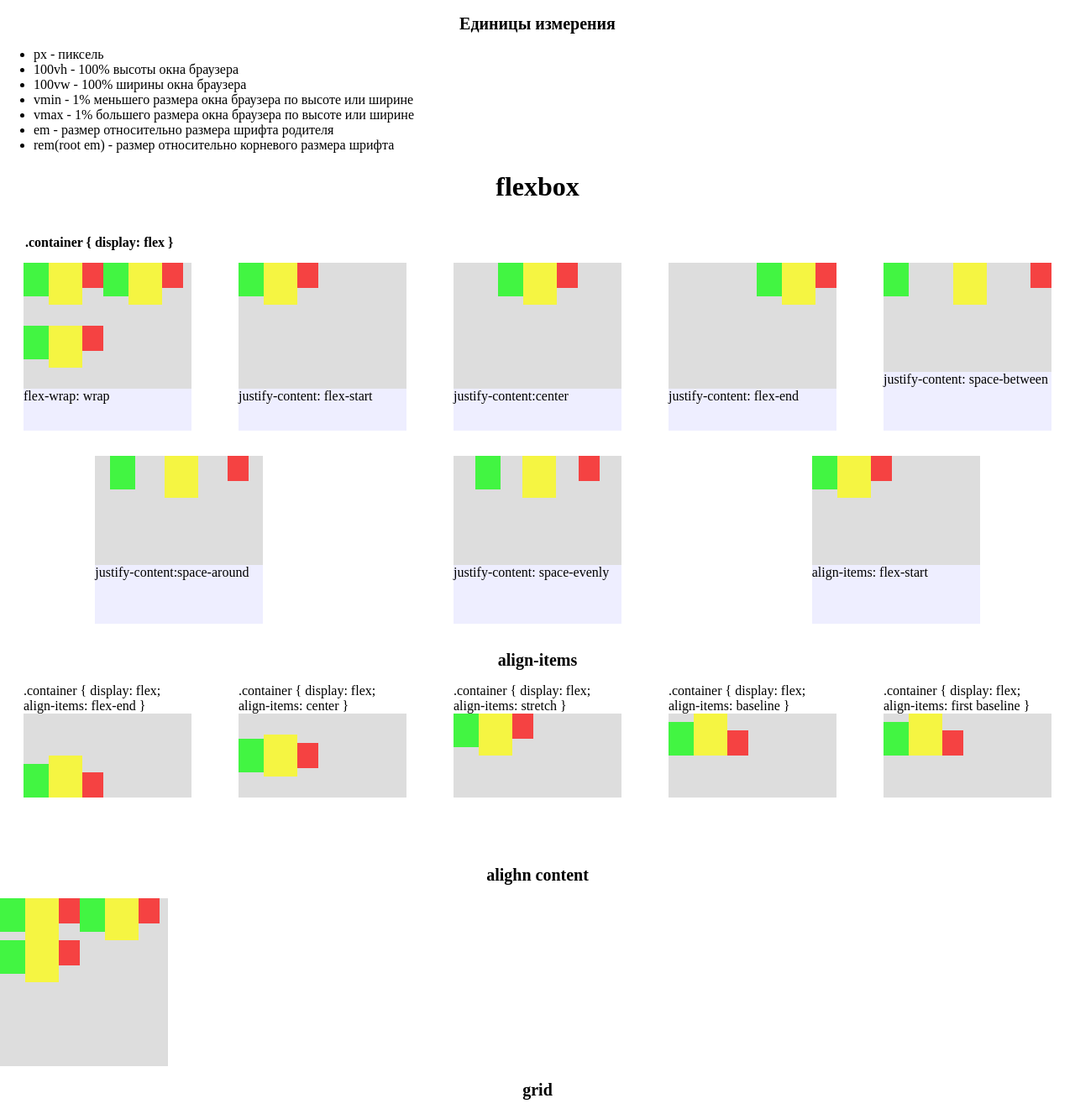
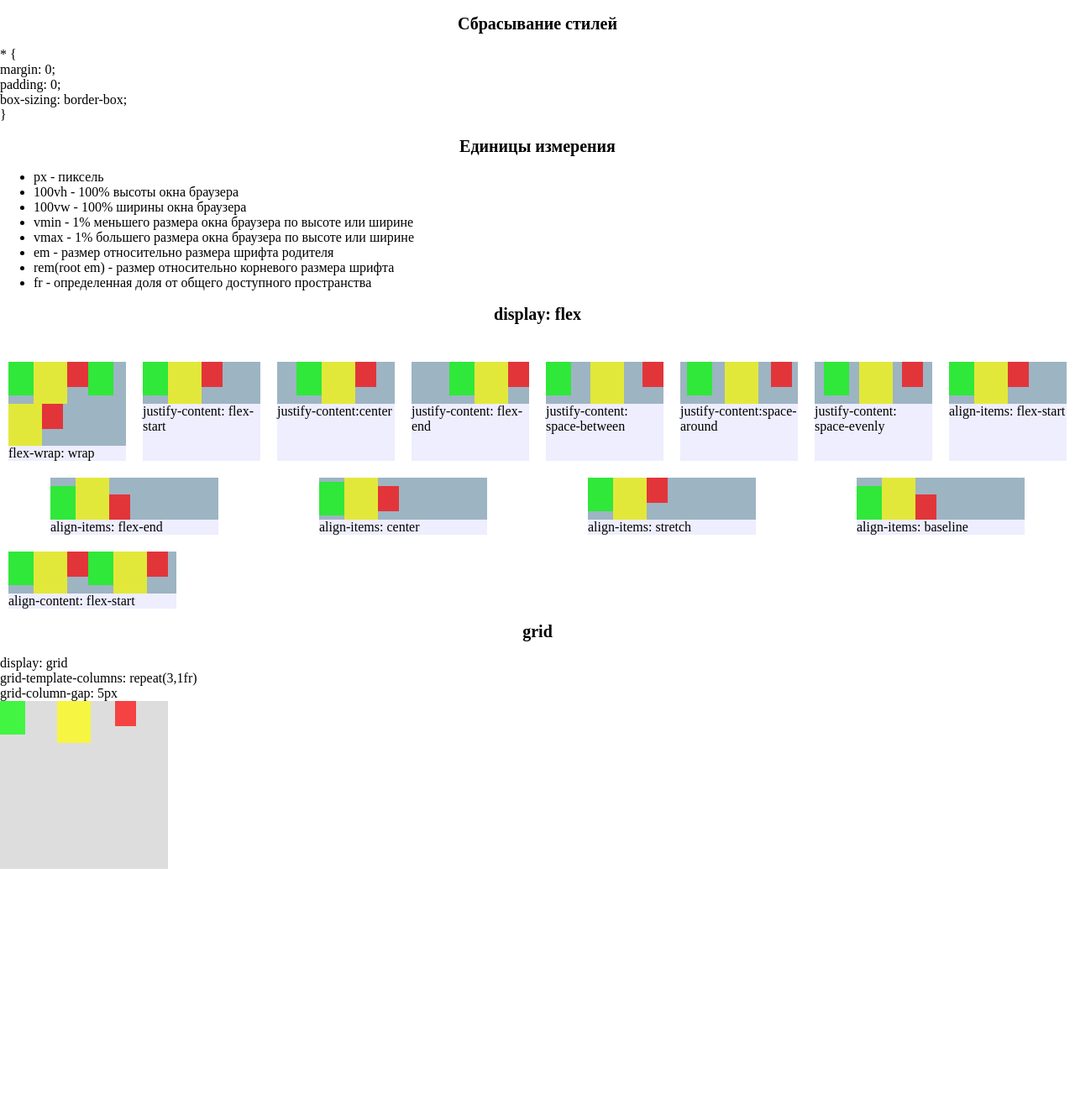
Before and after one commit to k34r/MySite, a PHP site: page /cssabaut in a window 1280 px wide. Shown: the part 60-1387 px from the top of the page at 84% size. After the commit the page ends 1095 px from the top, so only its background shows below. Run offline with PHP 8.4, Linux system fonts and the light colour scheme.

Commit message:
modified

```diff
--- a/Pages/abaut_css.php
+++ b/Pages/abaut_css.php
@@ -14,12 +14,19 @@ require_once 'PageComponents/header.html';
  		h2{font-size: 20px; text-align: center}
  		p{margin: 0}
  		b{margin: 30px}
- 		.container1{width: 200px; height: 200px; background-color: #eef; margin: 15px 15px}
-		.item1{width:30px; height: 40px; background-color: lime; opacity: 0.7}
+ 		.container1{width: 200px;  background-color: #eef; margin: 10px 10px; position: relative;}
+ 		.container2{background-color: #9db4c3;}
+ 		.item1{width:30px; height: 40px; background-color: lime; opacity: 0.7}
 		.item2{width:40px; height: 50px; background-color: yellow; opacity: 0.7}
 		.item3{width:25px; height: 30px; background-color: red; opacity: 0.7;}
 
 </style>
+<h2>Сбрасывание стилей</h2>
+* {<br>
+  margin: 0;<br>
+  padding: 0;<br>
+  box-sizing: border-box;<br>
+}
 <h2>Единицы измерения</h2>
 <ul>
 	<li>px - пиксель</li>
@@ -29,155 +36,138 @@ require_once 'PageComponents/header.html';
 	<li>vmax - 1% большего размера окна браузера по высоте или ширине</li>
 	<li>em - размер относительно размера шрифта родителя</li>
 	<li>rem(root em) - размер относительно корневого размера шрифта</li>
+	<li>fr - определенная доля от общего доступного пространства</li>
 </ul>
 
 
 
-<h1>flexbox</h1><br>
+<h2>display: flex</h2><br>
 
-<b>.container { display: flex }</b>
-
-<div style="display: flex; flex-wrap: wrap; justify-content: space-around">
+<div style=" display: flex;  justify-content: space-around">
 
 	<div class="container1">
-		<div style="width: 200px; height: 150px; background-color: #ddd;   display: flex; flex-wrap: wrap; ">
+		<div class="container2" style="display: flex; flex-wrap: wrap; ">
 			<p class="item1"></p>
 			<p class="item2"></p>
 			<p class="item3"></p>
 			<p class="item1"></p>
 			<p class="item2"></p>
 			<p class="item3"></p>
+		</div >
+		<p class="text">flex-wrap: wrap</p>
+	</div>
+
+	<div class="container1">
+	<div class="container2" style="display: flex; justify-content:flex-start;">
+		<p class="item1"></p>
+		<p class="item2"></p>
+		<p class="item3"></p>
+		</div>
+		<p class="text">justify-content: flex-start</p>
+	</div>
+
+	<div class="container1">
+		<div  class="container2" style=" display: flex; justify-content:center">
 			<p class="item1"></p>
 			<p class="item2"></p>
 			<p class="item3"></p>
 		</div>
-			flex-wrap: wrap
+		<p class="text">justify-content:center</p>
 	</div>
 
 	<div class="container1">
-	<div style="display: flex; justify-content:flex-start; width: 200px; height: 150px; background-color: #ddd">
+		<div class="container2" style=" display: flex; justify-content:flex-end">
+			<p class="item1"></p>
+			<p class="item2"></p>
+			<p class="item3"></p>
+		</div>
+		<p class="text">justify-content: flex-end</p>
+	</div>
+
+	<div class="container1">
+		<div class="container2" style=" display: flex; justify-content:space-between">
+			<p class="item1"></p>
+			<p class="item2"></p>
+			<p class="item3"></p>
+		</div>
+	<p class="text">justify-content: space-between</p>
+	</div>
+
+	<div class="container1">
+		<div class="container2" style=" display: flex; justify-content:space-around">
+			<p class="item1"></p>
+			<p class="item2"></p>
+			<p class="item3"></p>
+		</div>
+		<p class="text">justify-content:space-around</p>
+	</div>
+
+	<div class="container1">
+		<div class="container2" style=" display: flex; justify-content:space-evenly">
+			<p class="item1"></p>
+			<p class="item2"></p>
+			<p class="item3"></p>
+		</div>
+		<p class="text">justify-content: space-evenly</p>
+	</div>
+
+	<div class="container1">
+		<div class="container2" style=" display: flex; align-items: flex-start">
 		<p class="item1"></p>
 		<p class="item2"></p>
 		<p class="item3"></p>
 		</div>
-		justify-content: flex-start
+		<p class="text">align-items: flex-start</p>
 	</div>
 
+</div>
+
+
+
+<div style="display: flex; justify-content: space-around">
+
 	<div class="container1">
-		<div style="width: 200px; height: 150px; background-color: #ddd; display: flex; justify-content:center">
+		<div class="container2" style="display: flex; align-items: flex-end">
 			<p class="item1"></p>
 			<p class="item2"></p>
 			<p class="item3"></p>
 		</div>
-		justify-content:center
+		align-items: flex-end
 	</div>
 
 	<div class="container1">
-		<div style="width: 200px; height: 150px; background-color: #ddd; display: flex; justify-content:flex-end">
+		<div class="container2" style=" display: flex; align-items: center">
 			<p class="item1"></p>
 			<p class="item2"></p>
 			<p class="item3"></p>
 		</div>
-		justify-content: flex-end
+		align-items: center
 	</div>
 
 	<div class="container1">
-		<div style="width: 200px; height: 130px; background-color: #ddd; display: flex; justify-content:space-between">
+  	<div class="container2" style=" display: flex; align-items: stretch">
 			<p class="item1"></p>
 			<p class="item2"></p>
 			<p class="item3"></p>
 		</div>
-	justify-content: space-between
+		align-items: stretch
 	</div>
 
 	<div class="container1">
-		<div style="width: 200px; height: 130px; background-color: #ddd; display: flex; justify-content:space-around">
+  	<div class="container2" style=" display: flex; align-items: baseline">
 			<p class="item1"></p>
 			<p class="item2"></p>
 			<p class="item3"></p>
 		</div>
-		justify-content:space-around
-	</div>
-
-	<div class="container1">
-		<div style="width: 200px; height: 130px; background-color: #ddd; display: flex; justify-content:space-evenly">
-			<p class="item1"></p>
-			<p class="item2"></p>
-			<p class="item3"></p>
-		</div>
-		justify-content: space-evenly
-	</div>
-
-	<div class="container1">
-		<div style="width: 200px; height: 130px; background-color: #ddd; display: flex; align-items: flex-start">
-		<p class="item1"></p>
-		<p class="item2"></p>
-		<p class="item3"></p>
-		</div>
-		align-items: flex-start
+		align-items: baseline
 	</div>
 
 </div>
 
-<h2>align-items</h2>
-
-<div style="display: flex; justify-content: space-around">
 
 
-
-<div style="width:200px; height: 200px;">
-.container { display: flex; align-items: flex-end }
-<div style="width: 200px; height: 100px; background-color: #ddd; display: flex; align-items: flex-end">
-		<p class="item1"></p>
-		<p class="item2"></p>
-		<p class="item3"></p>
-	</div>
-</div>
-
-<div style="width:200px; height: 200px;">
-.container { display: flex; align-items: center }
-<div style="width: 200px; height: 100px; background-color: #ddd; display: flex; align-items: center">
-		<p class="item1"></p>
-		<p class="item2"></p>
-		<p class="item3"></p>
-	</div>
-</div>
-
-<div style="width:200px; height: 200px;">
-.container { display: flex; align-items: stretch }
-<div style="width: 200px; height: 100px; background-color: #ddd; display: flex; align-items: stretch">
-		<p class="item1"></p>
-		<p class="item2"></p>
-		<p class="item3"></p>
-	</div>
-</div>
-
-<div style="width:200px; height: 200px;">
-.container { display: flex; align-items: baseline }
-<div style="width: 200px; height: 100px; background-color: #ddd; display: flex; align-items: baseline">
-		<p class="item1"></p>
-		<p class="item2"></p>
-		<p class="item3"></p>
-	</div>
-</div>
-
-<div style="width:200px; height: 200px;">
-.container { display: flex; align-items: first baseline }
-<div style="width: 200px; height: 100px; background-color: #ddd; display: flex; align-items: first baseline">
-		<p class="item1"></p>
-		<p class="item2"></p>
-		<p class="item3"></p>
-	</div>
-</div>
-
-</div>
-
-<h2>alighn content</h2>
-
-<div style="width: 200px; height: 200px; background-color: #ddd; flex-wrap: wrap;  display: flex; align-content: flex-start;">
-		<p class="item1"></p>
-		<p class="item2"></p>
-		<p class="item3"></p>
+<div class="container1">
+	<div class="container2" style="display: flex; align-content: flex-start;">
 		<p class="item1"></p>
 		<p class="item2"></p>
 		<p class="item3"></p>
@@ -185,10 +175,20 @@ require_once 'PageComponents/header.html';
 		<p class="item2"></p>
 		<p class="item3"></p>
 	</div>
+	align-content: flex-start
+</div>
 
 <h2>grid</h2>
+<p>display: grid</p>
+<p>grid-template-columns: repeat(3,1fr)<p>
+<p>grid-column-gap: 5px</p>
 
 
+<div style="width: 200px; height: 200px; background-color: #ddd; display:grid; grid-template-columns: repeat(3,1fr); grid-column-gap: 5px ;">
+	<p class="item1"></p>
+	<p class="item2"></p>
+	<p class="item3"></p>
 </div>
+
 </body>
 </html>
```
Also changed, not shown: CSS/en-ru.css (added, +76 -0 lines), Pages/en-ru/en-ru.php (+21 -42 lines).
